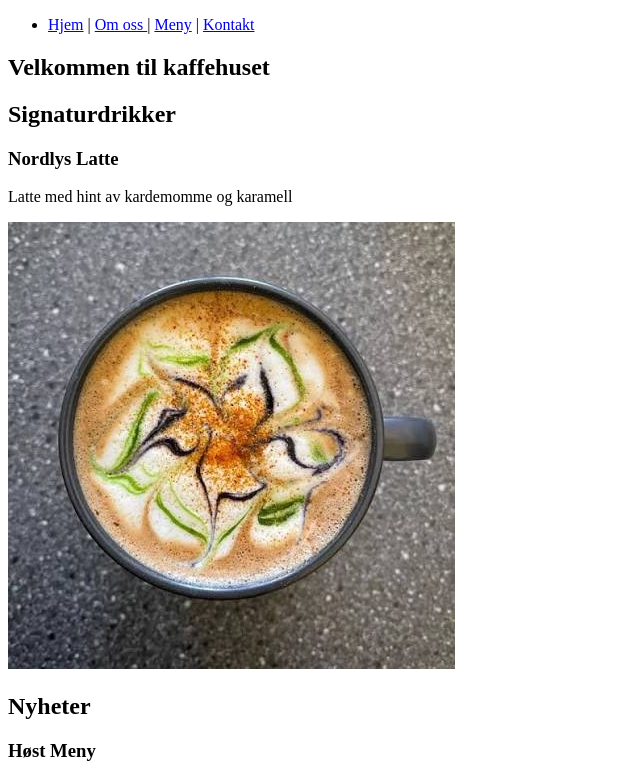
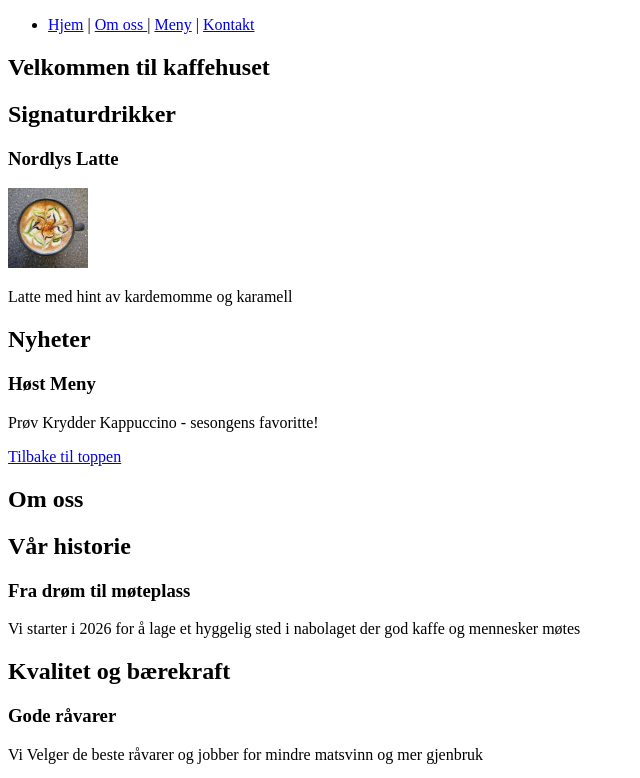
Before and after one commit to KawtharIsifan/Practical-Task-Week-37, a plain HTML site: page html.html in a window 1280 px wide. Shown: the top 778 px of the page, without its empty margins (0-640 px from the left). Drawn offline with Linux system fonts and the light colour scheme.

Commit message:
11commit

```diff
--- a/html.html
+++ b/html.html
@@ -22,8 +22,10 @@
             <h2> Signaturdrikker </h2>
             <article>
                 <h3>Nordlys Latte</h3>
+
+                <img class="responsive" src="nordlys.jpeg" alt="Latte med Latte art i en kopp"
+                     style="width: 80px; height: 80px;" >
                 <p> Latte med hint av kardemomme og karamell</p>
-                <img class="responsive" src="nordlys.jpeg" alt="Latte med Latte art i en kopp">
 
             </article>
         </div>
@@ -51,7 +53,7 @@
                 <p> Vi Velger de beste råvarer og jobber for mindre matsvinn og mer gjenbruk </p>
             </article>
         </div>
-        <p class="to-top"> <a href="#top"> Tilbake til toppen</a></p>
+
     </section>
     <section id="menu"> <!--Meny-->
 
@@ -97,6 +99,7 @@
                <p class="desc"> fyldig sjokolade</p>
            </li>
        </ul>
+        <p class="to-top"> <a href="#top"> Tilbake til toppen</a></p>
     </section>
     <section id="contact"> <!--Kontakt-->
         <h1>Kontakt</h1>
```
